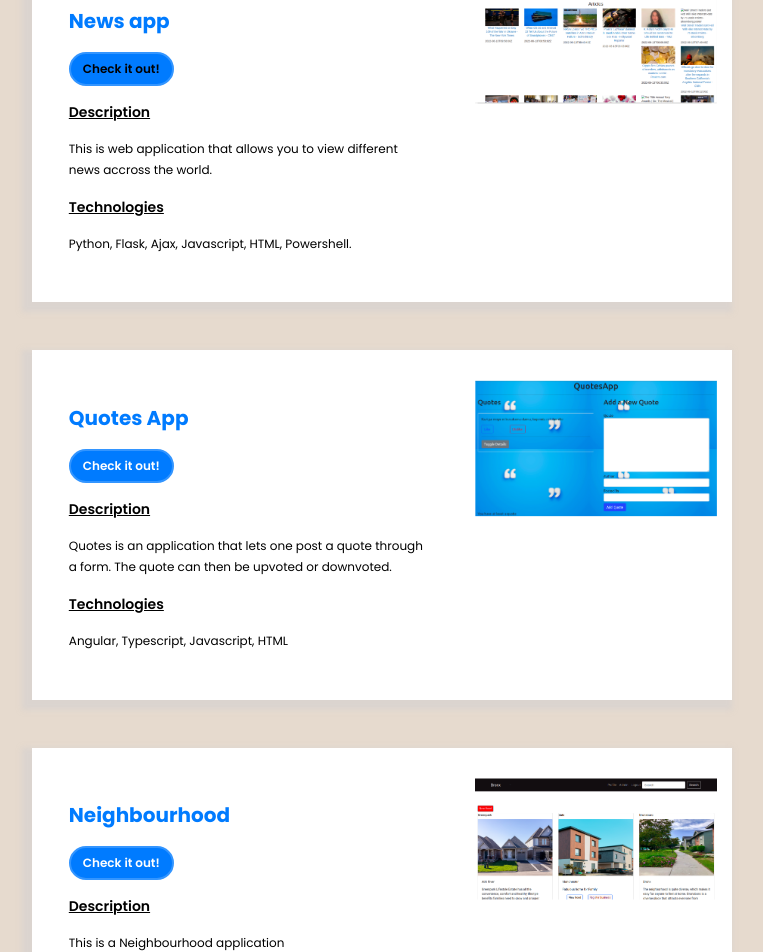
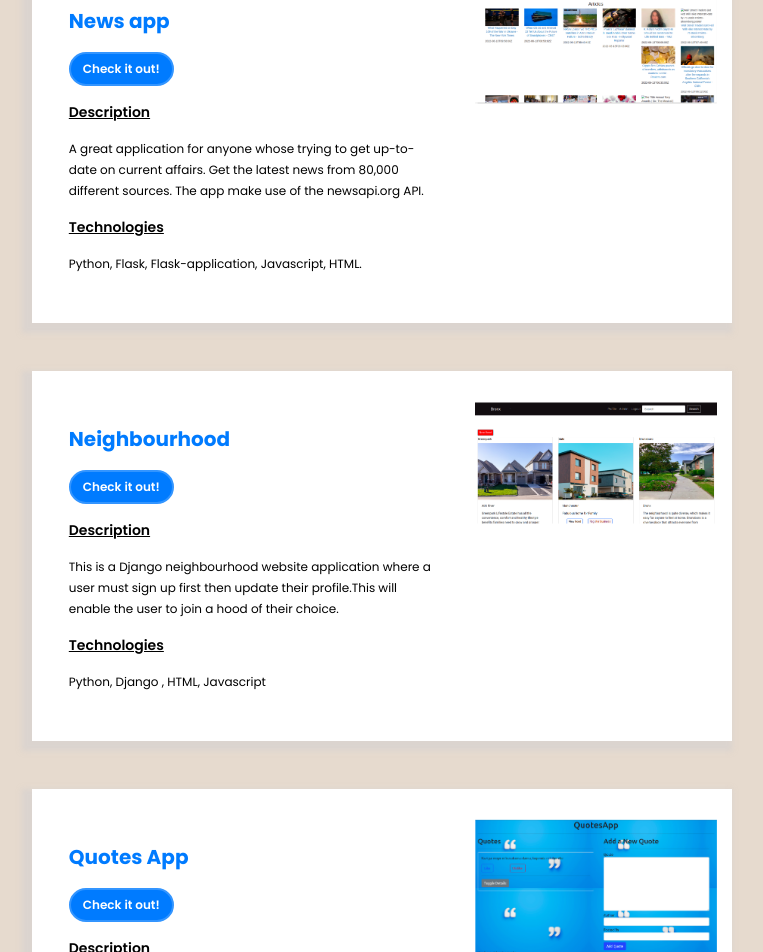
Before and after one commit to andrew4779/Portfolio, a React (Create React App) app: page /projects in a window 1280 px wide. Shown: the part 758-1710 px from the top of the page, without its empty margins (258-1021 px from the left). Built offline with nearby package versions, Linux system fonts and the light colour scheme; a web font is replaced by a local one.

Commit message:
Add project

```diff
--- a/src/Components/Projects/Projects.js
+++ b/src/Components/Projects/Projects.js
@@ -53,7 +53,7 @@ const Projects = () => {
             <div className="button4-flex">
               <p className="role1"> News app</p>
               <a
-                // href="https://drewawwards.herokuapp.com/"
+                href="https://stark-plateau-59179.herokuapp.com/"
                 className="btn button4"
                 target="_blank"
                 rel="noreferrer"
@@ -63,18 +63,44 @@ const Projects = () => {
             </div>
             <p className="role2 underline">Description</p>
             <p className="role3">
-              This is web application that allows you to view different news
-              accross the world.
+              A great application for anyone whose trying to get up-to-date on current affairs.
+              Get the latest news from 80,000 different sources. The app make use of the newsapi.org API.
             </p>
             <p className="role2 underline">Technologies</p>
             <p className="role3">
-              Python, Flask, Ajax, Javascript, HTML, Powershell.{" "}
+              Python, Flask, Flask-application, Javascript, HTML.{" "}
             </p>
           </div>
           <div className="description img-place">
             <img src={news} alt="" className="md-preview" />
           </div>
         </div>
+
+        <div className="experience d-flex mt-5">
+          <div className="role desc-proj">
+            <div className="button4-flex">
+              <p className="role1"> Neighbourhood</p>
+              <a
+                href="https://andrew4779.github.io/Neighbourhood/"
+                className="btn button4"
+                target="_blank"
+                rel="noreferrer"
+              >
+                Check it out!
+              </a>
+            </div>
+            <p className="role2 underline">Description</p>
+            <p className="role3">
+              This is a Django neighbourhood website application where a user must sign up first then update their profile.This will enable the user to join a hood of their choice.
+            </p>
+            <p className="role2 underline"> Technologies </p>
+            <p className="role3">Python, Django , HTML, Javascript </p>
+          </div>
+          <div className="description img-place">
+            <img src={Neighbourhood} alt="" className="md-preview" />
+          </div>
+        </div>
+
 
         <div className="experience d-flex mt-5">
           <div className="role desc-proj">
@@ -101,30 +127,6 @@ const Projects = () => {
             <img src={Quotes} alt="" className="md-preview" />
           </div>
         </div>
-
-        <div className="experience d-flex mt-5">
-          <div className="role desc-proj">
-            <div className="button4-flex">
-              <p className="role1"> Neighbourhood</p>
-              <a
-                href="https://andrew4779.github.io/Neighbourhood/"
-                className="btn button4"
-                target="_blank"
-                rel="noreferrer"
-              >
-                Check it out!
-              </a>
-            </div>
-            <p className="role2 underline">Description</p>
-            <p className="role3">This is a Neighbourhood application</p>
-            <p className="role2 underline"> Technologies </p>
-            <p className="role3">Python, Django , HTML, Javascript </p>
-          </div>
-          <div className="description img-place">
-            <img src={Neighbourhood} alt="" className="md-preview" />
-          </div>
-        </div>
-
       </div>
       <ScrollToTop smooth color="#007bff" />
     </div>
```
